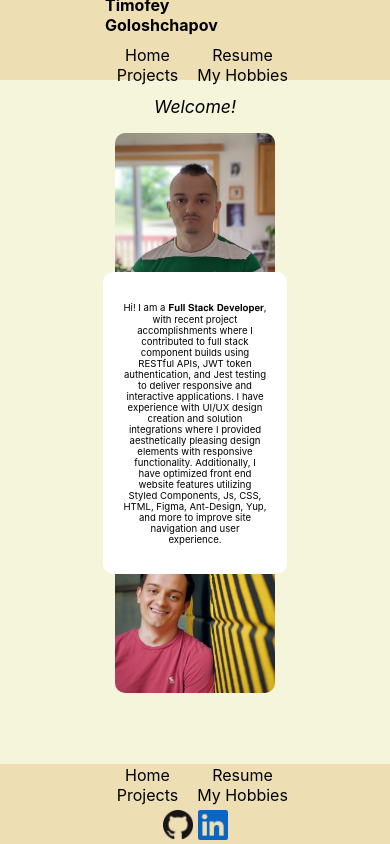
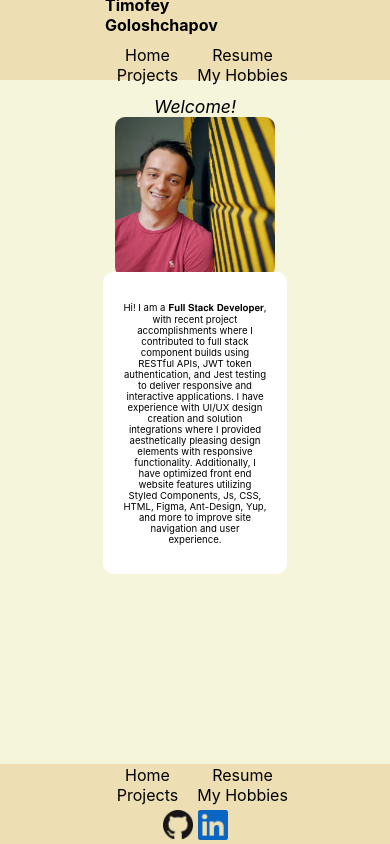
Before and after one commit to Timbobeek/portfolio, a React (Create React App) app: page / in a window 390 px wide. Built offline with nearby package versions, Linux system fonts and the light colour scheme.

Commit message:
set to default

```diff
--- a/src/App.css
+++ b/src/App.css
@@ -54,8 +54,8 @@ html {
   border-radius: 10px;
   position: relative;
   z-index: 2;
-  right: 18rem;
-  top: 20rem;
+  /* right: 18rem;
+  top: 20rem; */
 }
 
 .ProfilePicture2{
@@ -63,8 +63,8 @@ html {
   border-radius: 10px;
   position:relative;
   z-index: 2;
-  left: 18rem;
-  bottom: 20rem;
+  /* left: 18rem;
+  bottom: 20rem; */
 }
 
 /* ------------------------------------------laptop view------------------------------------------- */
@@ -82,14 +82,14 @@ html {
 
   .ProfilePicture1{
     width: 18rem;
-    right: 14rem;
-    top: 25rem;
+    /* right: 14rem;
+    top: 25rem; */
   }
 
   .ProfilePicture2{
     width: 18rem;
-    left: 14rem;
-    bottom: 14rem;
+    /* left: 14rem;
+    bottom: 14rem; */
   }
 }
 
@@ -111,14 +111,14 @@ html {
   }
   .ProfilePicture1{
     width: 18rem;
-    right: 0rem;
-    top: 30rem;
+    /* right: 0rem;
+    top: 30rem; */
 
   }
   .ProfilePicture2{
     width: 18rem;
-    left: 0rem;
-    bottom: 17rem;
+    /* left: 0rem;
+    bottom: 17rem; */
   }
 }
 
@@ -143,12 +143,12 @@ html {
 
   .ProfilePicture2{
     width: 10rem;
-    bottom: 9rem;
+    /* bottom: 9rem; */
   }
 
   .ProfilePicture1{
     width: 10rem;
-    top: 26rem;
+    /* top: 26rem; */
   }
 
 }
```
